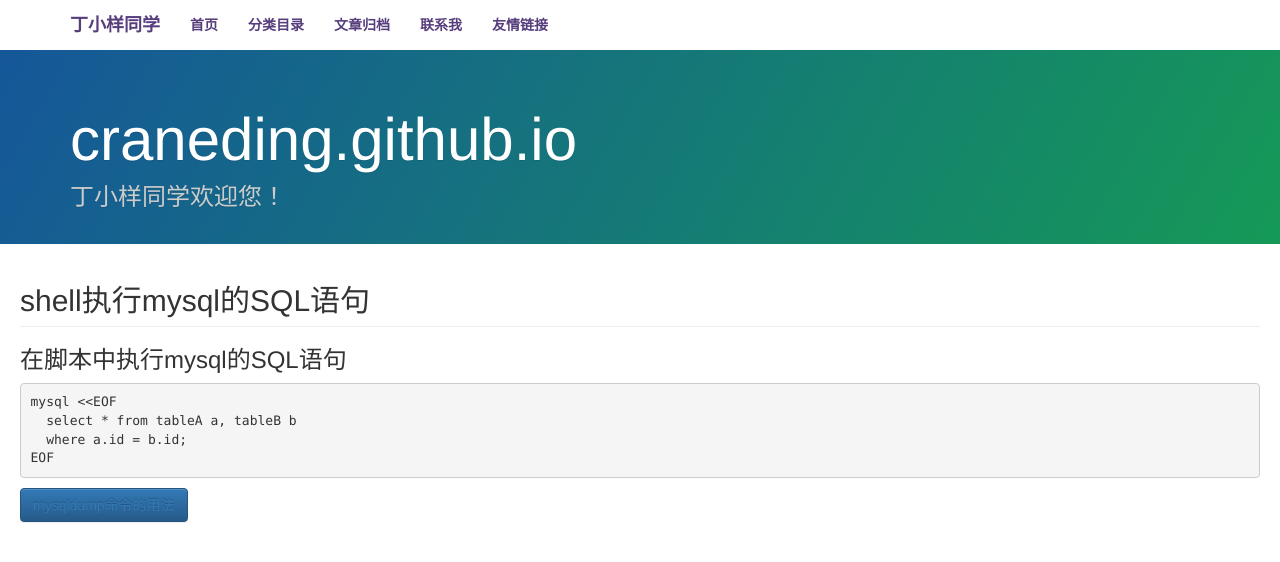
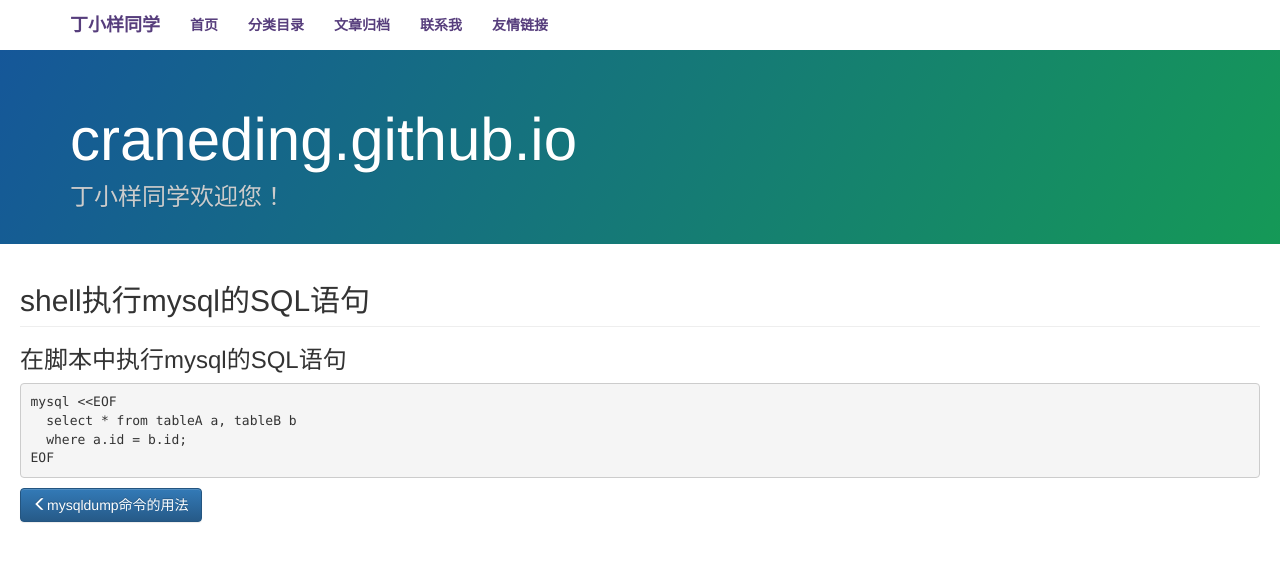
Before and after one commit to chihuan/craneding.github.io, a Jekyll site: the page built from _posts/blogs/2014-12-31-shellmysql.md, in a window 1280 px wide. Shown: the top 562 px of the page. Built offline with Jekyll 4.4.1, drawn with Linux system fonts in a browser that asks for light colours; nearby versions of some CDN libraries.

Commit message:
优化上一篇和下一篇

```diff
--- a/_layouts/post.html
+++ b/_layouts/post.html
@@ -11,16 +11,20 @@ pdescription:     没错，这满满都是技术类的文章。把自己看到
         <div>
             <div class="pull-left">
                 {% if page.previous %}
-                <button type="button" class="btn btn-primary">
-                    <a class="prev" href="{{ page.previous.url }}" rel="bookmark"><i class="fa fa-chevron-circle-left"></i>{{ page.previous.title | truncatewords:5 }}</a>
-                </button>
+                <a href="{{ page.previous.url }}">
+                    <button type="button" class="btn btn-primary">
+                        <i class="glyphicon glyphicon-menu-left"></i>{{ page.previous.title | truncatewords:5 }}
+                    </button>
+                </a>
                 {% endif %}
             </div>
             <div class="pull-right">
                 {% if page.next %}
-                <button type="button" class="btn btn-primary">
-                    <a class="next" href="{{ page.next.url }}" rel="bookmark">{{ page.next.title | truncatewords:5 }}<i class="fa fa-chevron-circle-right"></i></a>
-                </button>
+                <a href="{{ page.next.url }}">
+                    <button type="button" class="btn btn-primary">
+                        <i class="glyphicon glyphicon-menu-right"></i>{{ page.next.title | truncatewords:5 }}
+                    </button>
+                </a>
                 {% endif %}
             </div>
         </div>
```
